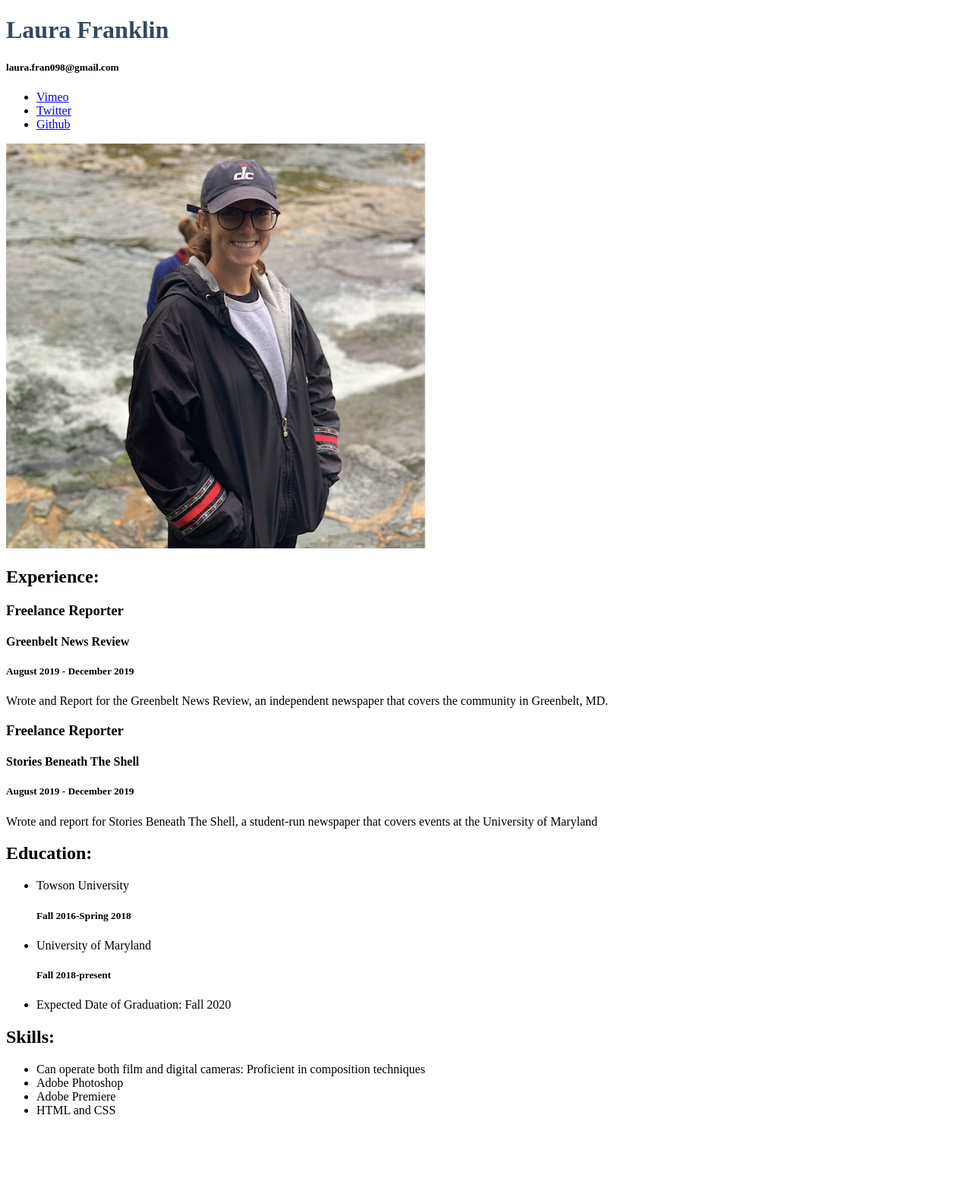
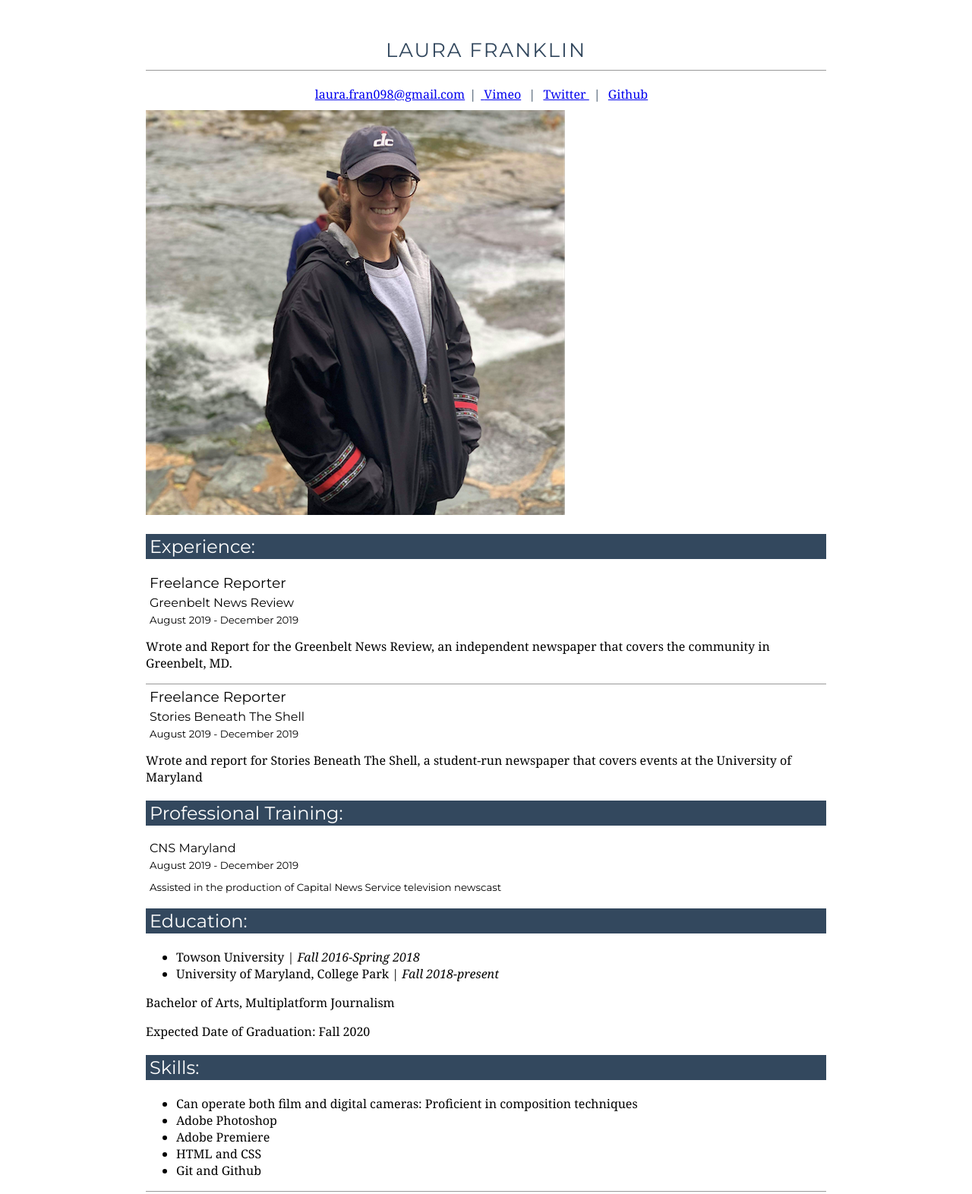
Before and after one commit to laura-fran/laura-fran.github.io, a plain HTML site: page resume.html in a window 1280 px wide. Shown: the whole page at 76% size. Before the commit the page ends 1487 px from the top, so only its background shows below. Drawn offline with Linux system fonts and the light colour scheme.

Commit message:
updated resume

```diff
--- a/resume.html
+++ b/resume.html
@@ -2,41 +2,59 @@
 <html lang="en">
     <head>
         <title>Laura's Portfolio</title>
+        <link href="https://fonts.googleapis.com/css?family=Montserrat:400,400i,700,700i&display=swap" rel="stylesheet">
+        <link href="https://fonts.googleapis.com/css?family=Noto+Serif:400,400i,700,700i&display=swap" rel="stylesheet">
   <link rel="stylesheet" type="text/css" href="style.css" />
     </head>
       <body>
+        <div id="header">
     <h1>Laura Franklin</h1>
-
-              <h5>laura.fran098@gmail.com</h5>
+</div>
+    <div id="social">
   <ul>
-
+    <li> <a href="mailto:laura.fran098@gmail.com">laura.fran098@gmail.com</li>
       <li> <a href="https://vimeo.com/user102670686">Vimeo</a> </li>
       <li> <a href="https://twitter.com/_laurafranklin">Twitter </a></li>
       <li> <a href="https://github.com/laura-fran">Github </a> </li>
-
-              </ul>
+    </ul>
+  </div>
     <img alt="laura franklin" src="lauras.jpeg" />
-    <div>   <h2>  Experience: </h2>
-        <p class="job"> <h3> Freelance Reporter </h3>
-          <p class="company"> <h4> Greenbelt News Review </h4>
-          <p class="date"> <h5> August 2019 - December 2019 </h5>
+    <div>
+       <h2>  Experience: </h2>
+        <div class="seperate">  <h3> Freelance Reporter </h3>
+          <h4> Greenbelt News Review </h4>
+          <h5> August 2019 - December 2019 </h5>
           <p> Wrote and Report for the Greenbelt News Review, an independent newspaper that covers the community in Greenbelt, MD.
                 </p>
-          <p class="job"> <h3> Freelance Reporter </h3>
-          <p class="company"> <h4> Stories Beneath The Shell </h4>
-          <p class="date"> <h5> August 2019 - December 2019 </h5>
+              </div>
+          <div class="seperate"> <h3> Freelance Reporter </h3>
+          <h4> Stories Beneath The Shell </h4>
+         <h5> August 2019 - December 2019 </h5>
             <p> Wrote and report for Stories Beneath The Shell, a student-run newspaper that covers events at the University of Maryland
-    </p>  </div>
+    </p>
+
+    <h2> Professional Training: </h2>
+    <h4> CNS Maryland </h4>
+    <h5> August 2019 - December 2019 <h5>
+      <p>Assisted in the production of Capital News Service television newscast </p>
+
+
   <h2>  Education: </h2>
   <ul>
-<li> Towson University 	<h5>	Fall 2016-Spring 2018 </h5> </li>
-<li> University of Maryland 	<h5> Fall 2018-present </h5> </li>
-  <li> Expected Date of Graduation: Fall 2020 </li>
+<li> Towson University |	<span class="date">Fall 2016-Spring 2018</span> </li>
+<li> University of Maryland, College Park |  <span class="date">Fall 2018-present </span> </li>
 </ul>
+<p> Bachelor of Arts, Multiplatform Journalism
+  <p> Expected Date of Graduation: Fall 2020 </p>
+
   <h2>  Skills:  </h2>
+
+
+
   <ul>
     <li> Can operate both film and digital cameras: Proficient in composition techniques </li>
     <li> Adobe Photoshop </li>
     <li> Adobe Premiere </li>
     <li> HTML and CSS </li>
+    <li> Git and Github </li>
   </ul>
--- a/style.css
+++ b/style.css
@@ -1,3 +1,69 @@
+body{
+  font-family: "Noto Serif", serif;
+  max-width: 70%;
+  margin: 50px auto;
+}
+h1 {
+    color: #33485e;
+    text-transform: uppercase;
+    letter-spacing: 2px;
+    font-size: 26px;
+    margin-bottom: 10px;
+}
+h1, h2, h3, h4, h5, h6{
+  font-family: "Montserrat", sans-serif;
+  font-weight: 400;
+}
+h3, h4, h5{
+  margin:5px;
+}
+h2{
+  background-color: #33485e;
+  color: white;
+  padding: 2px 5px
+
+}
+#header {
+  text-align: center;
+  width 70%
+  margin: 0 auto 20px;
+  margin-top:0;
+  border-bottom: 1px solid #999;
+  margin-bottom: 20px;
+  }
+ #header p{
+   color: #999999;
+   font-style: italic;
+   font-weight: bold;
+   font-family: noto serif;
+ }
+ #social ul{
+
+  list-style-type: none;
+  padding-left 0;
+  padding: 0;
+  text-align: center;
+  width 70%
+  margin: 0 auto 20px;
+  margin-top:0;
+  margin-bottom: 10px;
+}
+#social ul li{
+  display: inline-block;
+  color: #33485e;
+}
+#social ul li::after{
+  content: "|";
+  padding: 6px;
+}
+
+#social ul li:last-child::after{
+  content:"";
+}
+
+.date{
+  font-style: italic;
+}
 h1 {
     color: #33485e;
 }
@@ -5,3 +71,6 @@ img {
   height: 300px
   width: 50%
 }
+.seperate{
+    border-bottom: 1px solid #999;
+}
```
